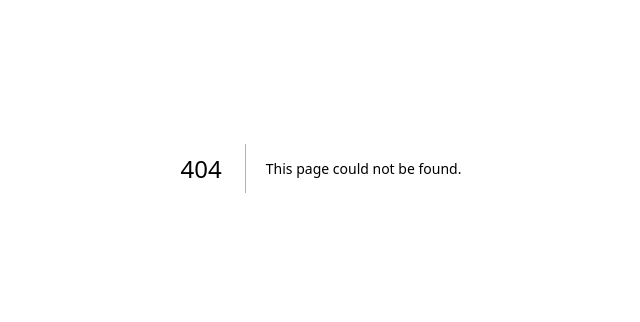
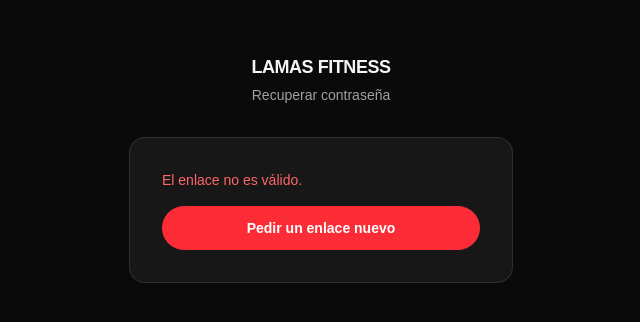
Before and after one commit to supportlamasfitness-ux/lamasfitness, a Next.js app: page /auth/confirm in a window 1280 px wide. Before the commit this address had no page. Shown: the part 232-554 px from the top of the page, without its empty margins (319-959 px from the left). Built offline with nearby package versions, Linux system fonts and the light colour scheme.

Commit message:
fix: enlace de recuperación por token_hash (funciona en cualquier navegador y con escáneres de correo)
Co-Authored-By: Claude Sonnet 5.5 <noreply@anthropic.com>

```diff
--- /dev/null
+++ b/src/app/auth/confirm/page.tsx
@@ -0,0 +1,66 @@
+"use client";
+
+import { Suspense, useState } from "react";
+import { useRouter, useSearchParams } from "next/navigation";
+import { createClient } from "@/lib/supabase/client";
+
+// Destino del enlace del correo de recuperación. El código se valida SOLO cuando la persona pulsa el botón:
+// así los escáneres de correo que "abren" el enlace antes que ella no lo gastan, y funciona en cualquier navegador o celular.
+function Confirm() {
+  const router = useRouter();
+  const params = useSearchParams();
+  const tokenHash = params.get("token_hash");
+  const type = params.get("type");
+  const [busy, setBusy] = useState(false);
+  const [error, setError] = useState("");
+
+  async function go() {
+    if (!tokenHash || type !== "recovery") return;
+    setBusy(true);
+    setError("");
+    const { error: e } = await createClient().auth.verifyOtp({ type: "recovery", token_hash: tokenHash });
+    if (e) {
+      setBusy(false);
+      return setError("Este enlace venció o ya se usó. Pide uno nuevo.");
+    }
+    router.push("/reset-password");
+  }
+
+  const invalid = !tokenHash || type !== "recovery";
+
+  return (
+    <div className="flex min-h-screen items-center justify-center bg-neutral-950 px-6 text-neutral-100">
+      <div className="w-full max-w-sm">
+        <div className="mb-8 text-center">
+          <p className="text-lg font-bold tracking-tight">LAMAS FITNESS</p>
+          <p className="mt-1 text-sm text-neutral-400">Recuperar contraseña</p>
+        </div>
+        <div className="flex flex-col gap-4 rounded-2xl border border-white/10 bg-neutral-900 p-8 text-sm">
+          {invalid ? (
+            <>
+              <p className="text-red-400">El enlace no es válido.</p>
+              <a href="/login" className="rounded-full bg-red-500 px-6 py-3 text-center font-semibold text-white hover:bg-red-400">Pedir un enlace nuevo</a>
+            </>
+          ) : (
+            <>
+              <p className="text-neutral-300">Pulsa el botón para continuar y elegir tu contraseña nueva.</p>
+              {error && <p className="text-red-400">{error}</p>}
+              <button onClick={go} disabled={busy} className="rounded-full bg-red-500 px-6 py-3 font-semibold text-white hover:bg-red-400 disabled:opacity-60">
+                {busy ? "Verificando..." : "Crear contraseña nueva"}
+              </button>
+              {error && <a href="/login" className="text-center text-neutral-400 hover:text-red-500">Pedir un enlace nuevo</a>}
+            </>
+          )}
+        </div>
+      </div>
+    </div>
+  );
+}
+
+export default function ConfirmPage() {
+  return (
+    <Suspense fallback={null}>
+      <Confirm />
+    </Suspense>
+  );
+}
```
